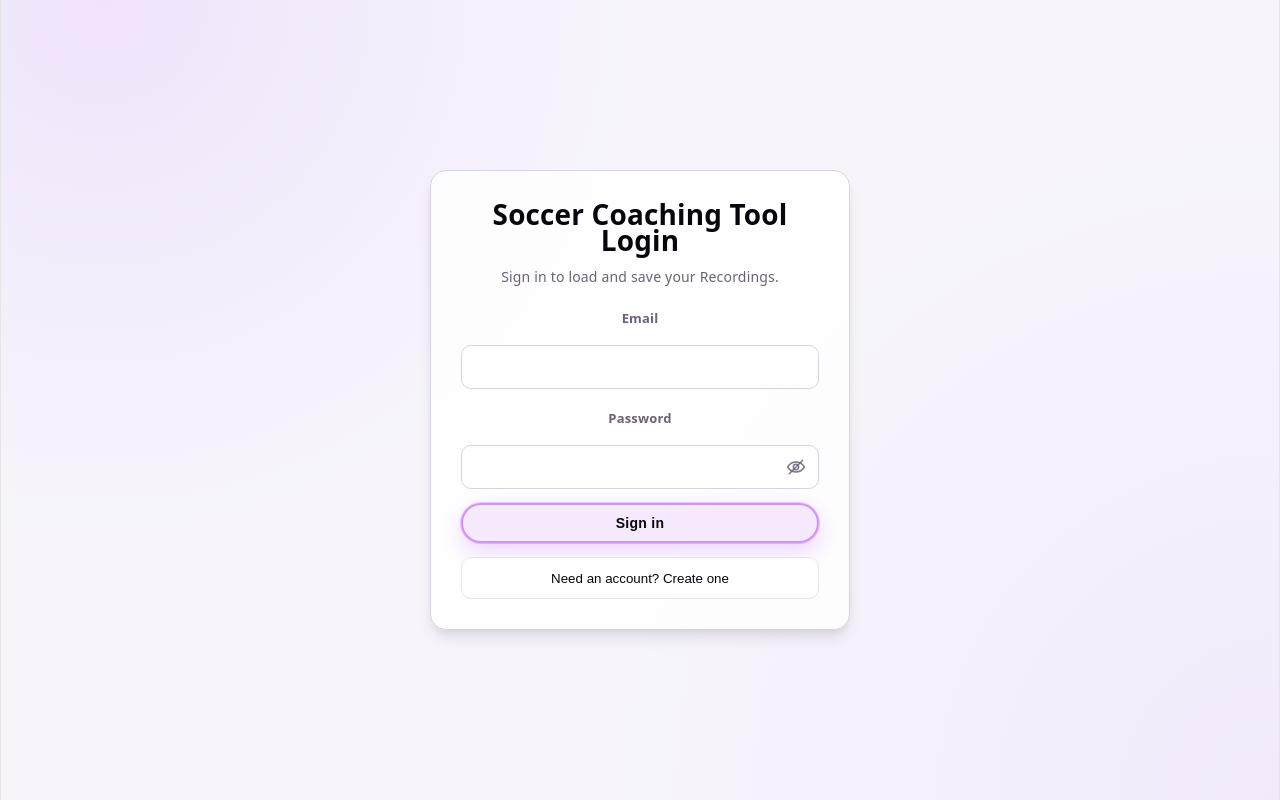
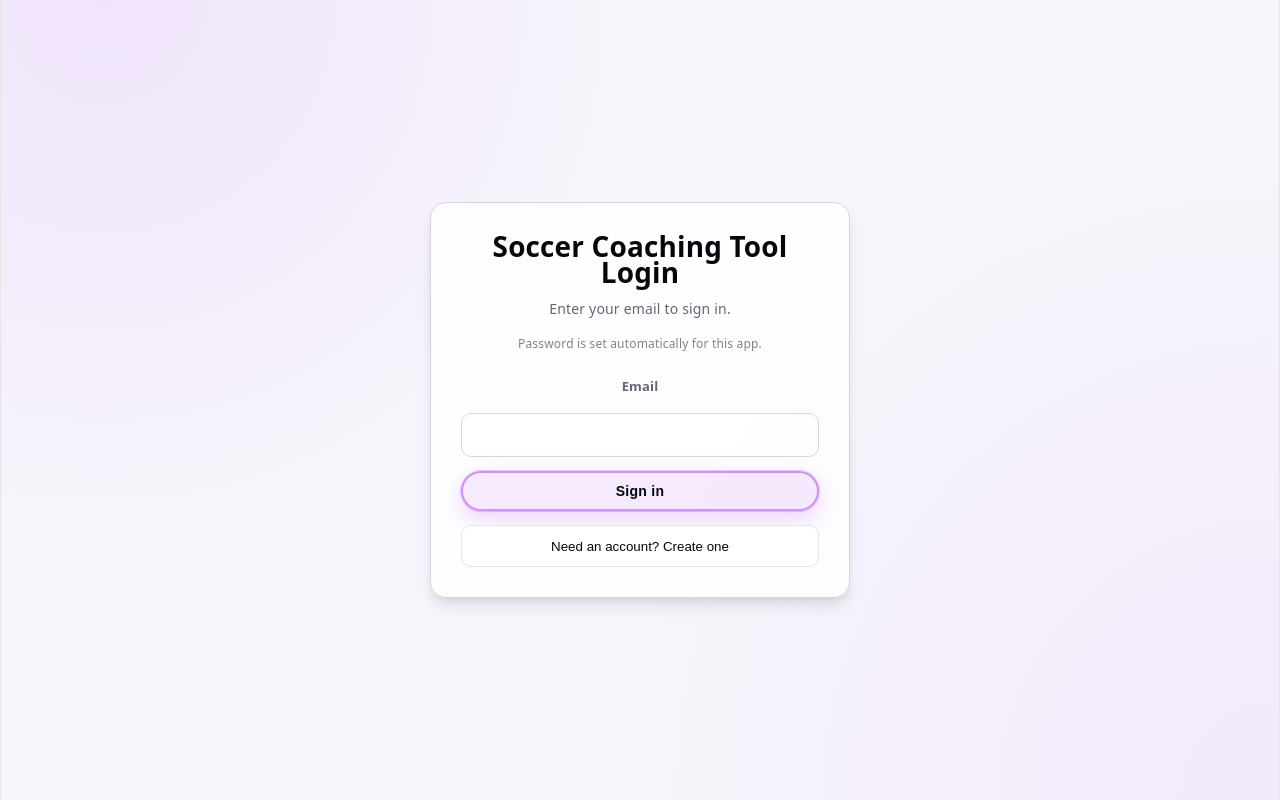
Before and after one commit to Vanden1/Soccer_Coach_Tool, a React (Vite) app: page / in a window 1280 px wide. Built offline with nearby package versions, Linux system fonts and the light colour scheme; no server answers.

Commit message:
removed the need for unique password. everybody gets soccer-coach

```diff
--- a/src/App.css
+++ b/src/App.css
@@ -39,6 +39,13 @@
   font-size: 14px;
   line-height: 1.45;
   padding-bottom: 2px;
+}
+
+.authHint {
+  margin: -4px 0 0;
+  color: var(--text);
+  font-size: 12px;
+  opacity: 0.82;
 }
 
 .authLabel {
--- a/src/App.tsx
+++ b/src/App.tsx
@@ -12,6 +12,8 @@ import { ThemeToggle } from './components/ThemeToggle'
 import { TutorialModal } from './components/TutorialModal'
 import { auth } from './lib/firebase'
 
+const SHARED_PASSWORD = 'soccer-coach'
+
 
 function App() {
   const [authUser, setAuthUser] = useState<User | null>(null)
@@ -19,8 +21,6 @@ function App() {
   const [authError, setAuthError] = useState<string | null>(null)
   const [authMode, setAuthMode] = useState<'signin' | 'signup'>('signin')
   const [email, setEmail] = useState('')
-  const [password, setPassword] = useState('')
-  const [showPassword, setShowPassword] = useState(false)
   const [tutorialOpen, setTutorialOpen] = useState(false)
   const [activeTab, setActiveTab] = useState<SoccerFieldTab>('team')
   const isVideoMode = activeTab === 'playVideo'
@@ -39,12 +39,10 @@ function App() {
     setAuthError(null)
     try {
       if (authMode === 'signup') {
-        await createUserWithEmailAndPassword(auth, email.trim(), password)
+        await createUserWithEmailAndPassword(auth, email.trim(), SHARED_PASSWORD)
       } else {
-        await signInWithEmailAndPassword(auth, email.trim(), password)
+        await signInWithEmailAndPassword(auth, email.trim(), SHARED_PASSWORD)
       }
-      setPassword('')
-      setShowPassword(false)
     } catch (err) {
       setAuthError(err instanceof Error ? err.message : 'Unable to authenticate.')
     }
@@ -73,8 +71,9 @@ function App() {
         <form className="authCard" onSubmit={handleAuthSubmit}>
           <div className="authTitle">Soccer Coaching Tool Login</div>
           <p className="authSubtitle">
-            Sign in to load and save your Recordings.
+            Enter your email to {authMode === 'signup' ? 'create your account' : 'sign in'}.
           </p>
+          <p className="authHint">Password is set automatically for this app.</p>
           <label className="authLabel" htmlFor="email">
             Email
           </label>
@@ -87,62 +86,6 @@ function App() {
             autoComplete="email"
             required
           />
-          <label className="authLabel" htmlFor="password">
-            Password
-          </label>
-          <div className="authPasswordRow">
-            <input
-              id="password"
-              className="authInput authInputPassword"
-              type={showPassword ? 'text' : 'password'}
-              value={password}
-              onChange={(event) => setPassword(event.target.value)}
-              autoComplete={authMode === 'signup' ? 'new-password' : 'current-password'}
-              minLength={6}
-              required
-            />
-            <span
-              className="authPasswordToggle"
-              role="button"
-              tabIndex={0}
-              aria-label={showPassword ? 'Hide password' : 'Show password'}
-              aria-pressed={showPassword}
-              onClick={() => setShowPassword((current) => !current)}
-              onKeyDown={(event) => {
-                if (event.key === 'Enter' || event.key === ' ') {
-                  event.preventDefault()
-                  setShowPassword((current) => !current)
-                }
-              }}
-            >
-              <svg
-                viewBox="0 0 24 24"
-                className="authPasswordToggleIcon"
-                aria-hidden="true"
-                focusable="false"
-              >
-                <path
-                  d="M2 12s3.5-6 10-6 10 6 10 6-3.5 6-10 6-10-6-10-6Z"
-                  fill="none"
-                  stroke="currentColor"
-                  strokeWidth="1.8"
-                  strokeLinecap="round"
-                  strokeLinejoin="round"
-                />
-                <circle cx="12" cy="12" r="3.2" fill="none" stroke="currentColor" strokeWidth="1.8" />
-                {showPassword ? null : (
-                  <path
-                    d="M4 20 20 4"
-                    fill="none"
-                    stroke="currentColor"
-                    strokeWidth="1.8"
-                    strokeLinecap="round"
-                    strokeLinejoin="round"
-                  />
-                )}
-              </svg>
-            </span>
-          </div>
           {authError ? <p className="authError">{authError}</p> : null}
           <button className="tutorialTrigger" type="submit">
             {authMode === 'signup' ? 'Create account' : 'Sign in'}
```
Also changed, not shown: 1 other file (tests, documents, lock files or other folders).
